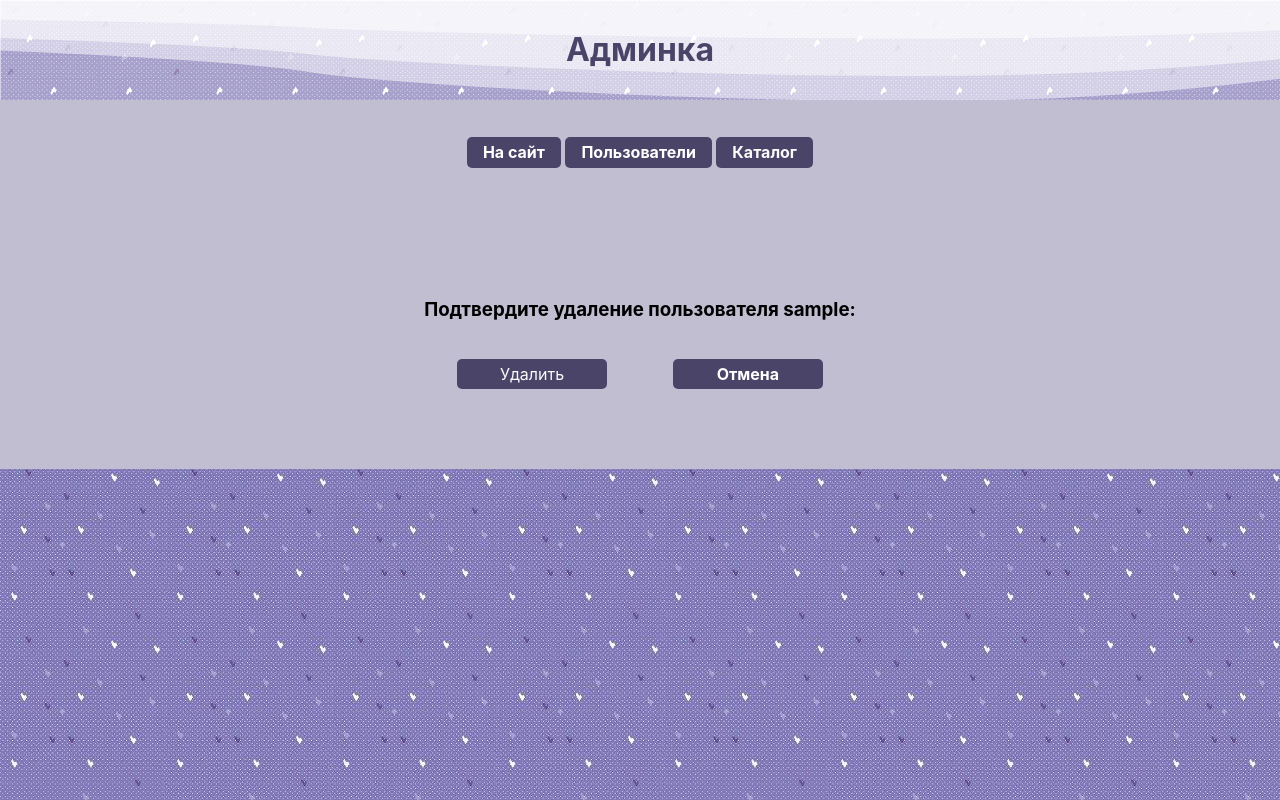
After one commit to Solda-git/Django1, a Django app: page /kwadmin/user/1/delete/ in a window 1280 px wide. The commit adds this page. Run offline with Django 3.2, Linux system fonts and the light colour scheme; the visitor is signed in with stand-in values (Sample User, id 1); data comes from the database, SQL or seed files in the repository; parts of the project's set-up code (start-up, migrations or seed data) failed here and were passed over.

Commit message:
Lesson 7: - next added (login/logout redirect) - ajax communication implemented. add and delete methods within the cart box implemented - kwadmin application added, index.html added (user list implemented, link added) - edit user form (started). add user implemented (lesson 7 finished) Lesson 8: - user update added - user delete added

```diff
--- a/kwshop/kwadmin/templates/kwadmin/index.html
+++ b/kwshop/kwadmin/templates/kwadmin/index.html
@@ -6,7 +6,7 @@
     <div class="admin-content">
         <table class="admin-table">
             {% for kwuser in object_list %}
-            <tr>
+            <tr class="{% if not kwuser.is_active %} inactive {% endif %}">
                 <td><img src="/media/{{ kwuser.avatar }}" alt="{{ kwuser.name }}"></td>
                 <td>
                     <p><strong>Пользователь</strong></p>
@@ -43,7 +43,7 @@
                             </a>
                         </button>
                         <button type="button" class="nav-btn">
-                            <a href="#">
+                            <a href="{% url 'kwadmin:user_delete' pk=kwuser.pk %}">
                                 Удалить
                             </a>
                         </button>
--- /dev/null
+++ b/kwshop/kwadmin/templates/kwadmin/user_delete.html
@@ -0,0 +1,19 @@
+{% extends 'kwadmin/base.html' %}
+{% block title %} {{ block.super }}{{ title|default:"пользователи"|title }} {% endblock %}
+
+{% block main %}
+<div class="admin-container">
+    <div class="admin-del-user">
+        <h3>Подтвердите удаление пользователя {{ user.username }}:</h3>
+        <form class="del-user-form" method="post">
+            {% csrf_token %}
+            <div class="form-btn">
+                <input class="nav-btn save-btn" type="submit" value="Удалить">
+                <button type="button" class="nav-btn back-btn">
+                    <a href="{% url 'kwadmin:index' %}"> Отмена </a>
+                </button>
+            </div>
+        </form>
+    </div>
+</div>
+{% endblock %}
--- a/kwshop/kwadmin/urls.py
+++ b/kwshop/kwadmin/urls.py
@@ -11,4 +11,5 @@ urlpatterns = [
     path('', kwadmin.index, name='index'),
     path('user/create/', kwadmin.user_create, name='user_create'),
     path('user/<int:pk>/update/', kwadmin.user_update, name='user_update'),
+    path('user/<int:pk>/delete/', kwadmin.user_delete, name='user_delete'),
 ]
--- a/kwshop/kwadmin/views.py
+++ b/kwshop/kwadmin/views.py
@@ -49,3 +49,18 @@ def user_update(request, pk):
         'user_form': user_form,
     }
     return render(request, 'kwadmin/user_update.html', context=context)
+
+
+
+@user_passes_test (lambda u: u.is_superuser)
+def user_delete(request, pk):
+    user = get_object_or_404(get_user_model(), pk=pk)
+    if request.method == 'POST':
+        user.is_active = False
+        user.save()
+        return HttpResponseRedirect (reverse ('kwadmin:index'))
+    context = {
+        'title': 'удаление пользоателя',
+        'user': user,
+    }
+    return render(request, 'kwadmin/user_delete.html', context)
--- a/kwshop/static/css/style.css
+++ b/kwshop/static/css/style.css
@@ -667,3 +667,9 @@ header.admin {
 {
     margin-top: 20px;
 }
+
+.inactive {
+    color: #474747;
+    background-color:#BBBBBB;
+
+}
```
